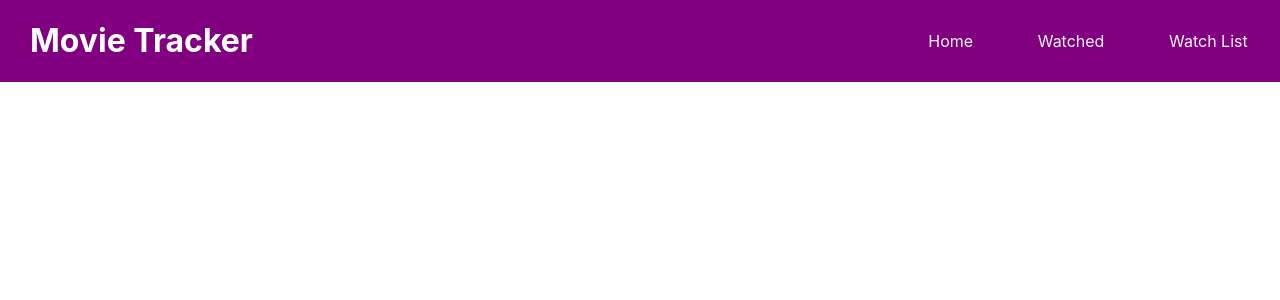
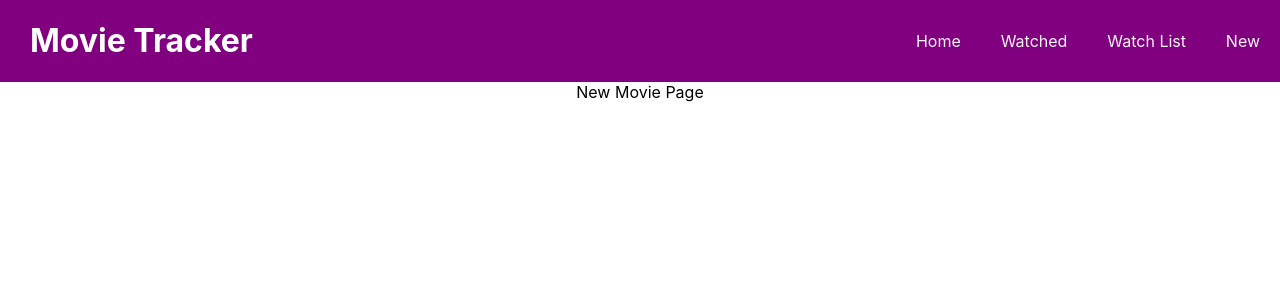
Before and after one commit to jesspaul/movie-tracker, a React (Create React App) app: page /new in a window 1280 px wide. Shown: the top 300 px of the page. Built offline with nearby package versions, Linux system fonts and the light colour scheme.

Commit message:
add new movie page

```diff
--- a/src/App.js
+++ b/src/App.js
@@ -3,6 +3,7 @@ import Header from './components/Header/Header';
 import Home from './pages/Home/Home';
 import Watched from './pages/Watched/Watched';
 import WatchList from './pages/WatchList/WatchList';
+import NewMovie from './pages/NewMovie/NewMovie';
 import { Route, Switch } from 'react-router-dom';
 
 function App() {
@@ -10,15 +11,18 @@ function App() {
     <div className="App">
       <Header />
       <Switch>
-        <Route exact path='/' render={(props) => {
+        <Route exact path='/' render={(props) =>
           <Home />
-        }} />
-        <Route path='/watched' render={(props) => {
+        } />
+        <Route path='/watched' render={(props) =>
           <Watched />
-        }} />
-        <Route path='/watchlist' render={(props) => {
+        } />
+        <Route path='/watchlist' render={(props) =>
           <WatchList />
-        }} />
+        } />
+        <Route path='/new' render={(props) =>
+          <NewMovie />
+        } />
       </Switch>
     </div>
   );
--- a/src/components/Header/Header.js
+++ b/src/components/Header/Header.js
@@ -16,6 +16,9 @@ const Header = () => {
                     <Link className='Header-link' to='/watchlist'>
                         <li>Watch List</li>
                     </Link>
+                    <Link className='Header-link' to='/new'>
+                        <li>New</li>
+                    </Link>
                 </ul>
             </nav>
         </header>
--- /dev/null
+++ b/src/pages/NewMovie/NewMovie.js
@@ -0,0 +1,7 @@
+const NewMovie = () => {
+    return (
+        <div>New Movie Page</div>
+    );
+}
+
+export default NewMovie;
```
